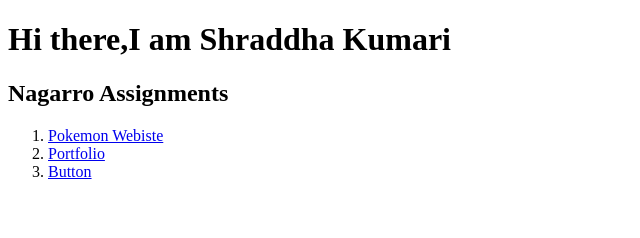
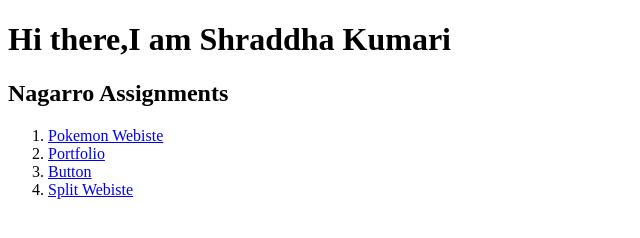
Before and after one commit to shra14600/Assignment, a plain HTML site: page index.html in a window 1280 px wide. Shown: the whole page, without its empty margins (0-640 px from the left). Drawn offline with Linux system fonts and the light colour scheme.

Commit message:
Update index.html

```diff
--- a/index.html
+++ b/index.html
@@ -19,6 +19,9 @@
         <li>
             <a href="./button/index.html">Button</a>
         </li>
+        <li>
+            <a href="./split website/index.html">Split Webiste</a>
+        </li>
     </ol>
 </body>
 </html>
```
